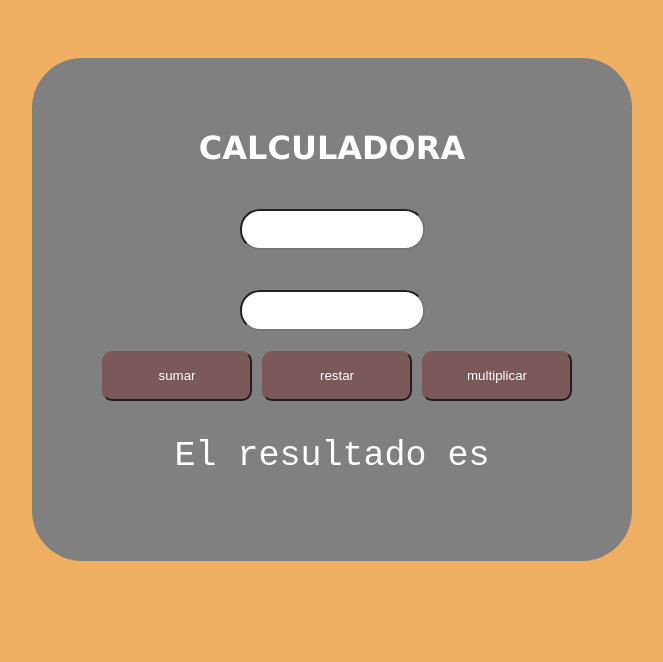
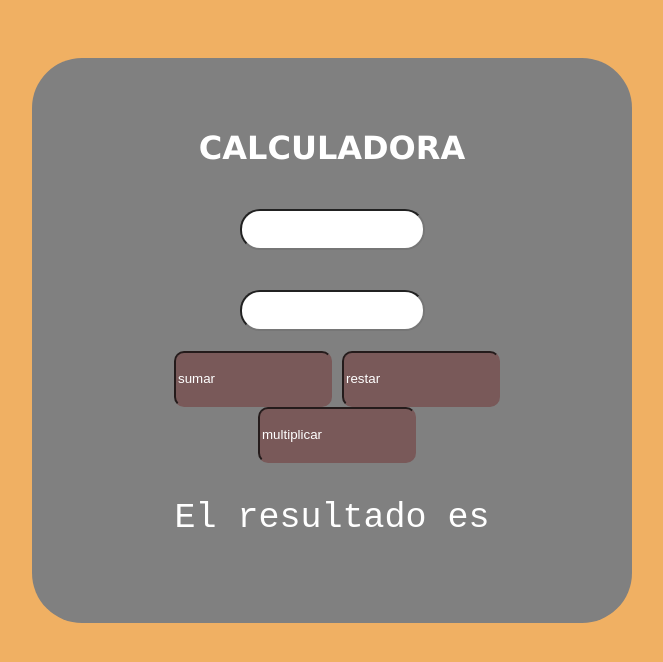
Before and after one commit to nandostiwar/20242-AplicacionesMovilesViernes, a React (Vite) app in the folder calculadora-proyecto/front-end-calculadora/: page / in a window 1280 px wide. Shown: the top 662 px of the page, without its empty margins (308-971 px from the left). Built offline with nearby package versions, Linux system fonts and the light colour scheme.

Commit message:
Front srm

```diff
--- a/calculadora-proyecto/front-end-calculadora/src/components/Calculadora.jsx
+++ b/calculadora-proyecto/front-end-calculadora/src/components/Calculadora.jsx
@@ -7,35 +7,64 @@ function Calculadora(){
     const [number2, setNumber2] = useState('');
     const [resultado, setResultado] = useState('');
 
-    function handleSubmit(e){
-        e.preventDefault();
-        const operacion = e.target.value;
-        fetch(`http://localhost:3500/v1/calculadora/${operacion}`, {
-            method: 'POST',
-            headers: {"Content-Type": "application/json"},
-            body: JSON.stringify({number1, number2})
-        })
-            .then(res =>res.json())
-            .then(responseData => {
-                setResultado(responseData.resultado)
-                // setResultado(responseData)
-                // console.log(resultado)
-            })
-    }
+    // function handleSubmit(e){
+    //     e.preventDefault();
+    //     const operacion = e.target.value;
+    //     fetch(`http://localhost:3500/v1/calculadora/${operacion}`, {
+    //         method: 'POST',
+    //         headers: {"Content-Type": "application/json"},
+    //         body: JSON.stringify({number1, number2})
+    //     })
+    //         .then(res =>res.json())
+    //         .then(responseData => {
+    //             setResultado(responseData.resultado)
+    //             // setResultado(responseData)
+    //             // console.log(resultado)
+    //         })
+    // }
 
     return (
         <div className="container">
             <h1 id="txtCalculadora">CALCULADORA</h1>
             <form>
-                <input type="text" className="number" onChange={(e)=>{setNumber1(e.target.value)}}/><br />
-                <input type="text" className="number" onChange={(e)=>{setNumber2(e.target.value)}}/><br />
-                <input type="submit" className="btnEnviar" value="sumar" onClick={handleSubmit}/>
-                <input type="submit" className="btnEnviar" value="restar" onClick={handleSubmit}/>
-                <input type="submit" className="btnEnviar" value="multiplicar" onClick={handleSubmit}/>
+                <input type="number" className="number" onChange={(e)=>{setNumber1(e.target.value)}}/><br />
+                <input type="number" className="number" onChange={(e)=>{setNumber2(e.target.value)}}/><br />
+                <input className="btnEnviar" value="sumar" onClick={operation}/>
+                <input className="btnEnviar" value="restar" onClick={operation}/>
+                <input  className="btnEnviar" value="multiplicar" onClick={operation}/>
             </form>
             <Resultado resultado={"El resultado es "+ resultado}/>
         </div>
     )
+
+    // function sumar(event) {
+    //     const sumaTotal = parseInt(number1) + parseInt(number2);
+    // }
+    // function resta(event){
+    //     const restaTotal = parseInt(number1) - parseInt(number2);
+    //     console.log(restaTotal)
+    // }
+
+    function operation(event) {
+
+        var total;
+
+        switch (event.target.value) {
+            case 'sumar':
+                total = parseInt(number1) + parseInt(number2);
+                break;
+            case 'restar':
+                total = parseInt(number1) - parseInt(number2);
+                break;
+            case 'multiplicar':
+                total = parseInt(number1) * parseInt(number2);
+                break;
+
+        }
+
+        console.log('Total', total)
+    }
+
 }
 
 export default Calculadora
```
